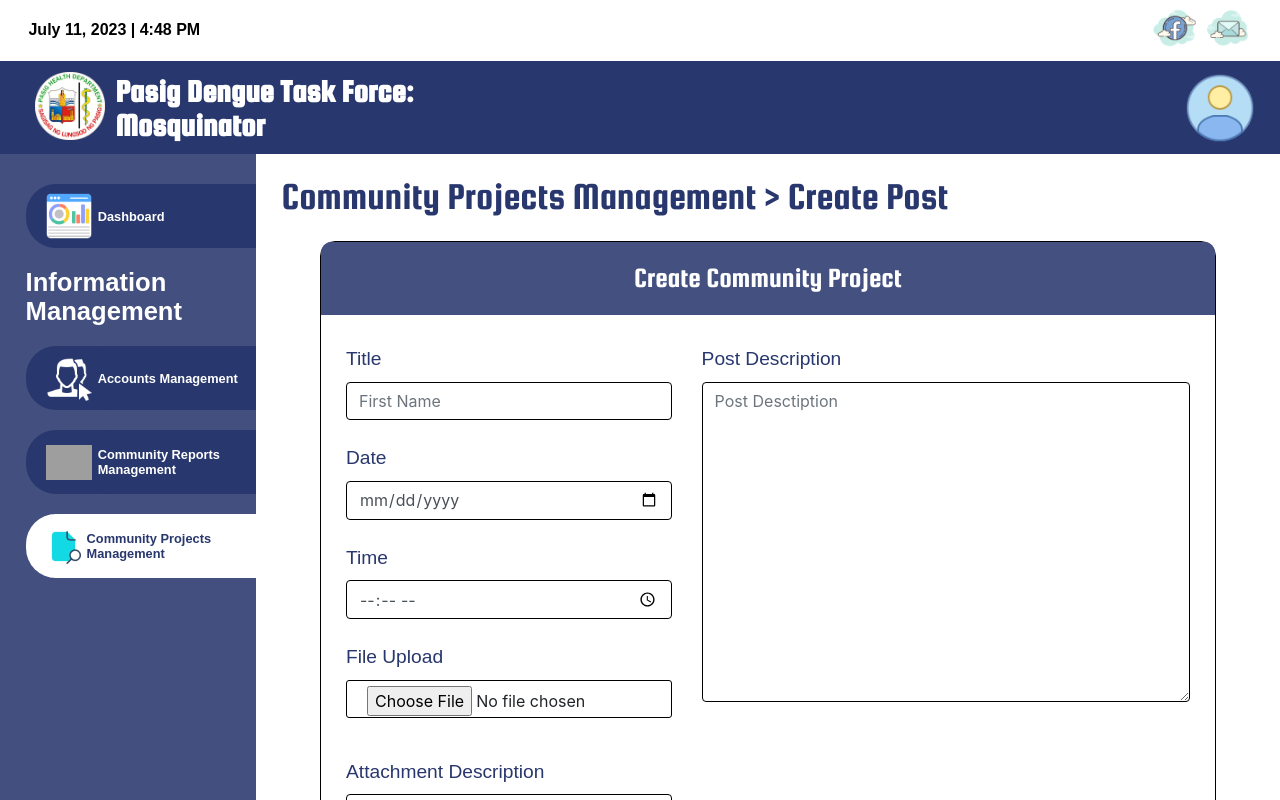
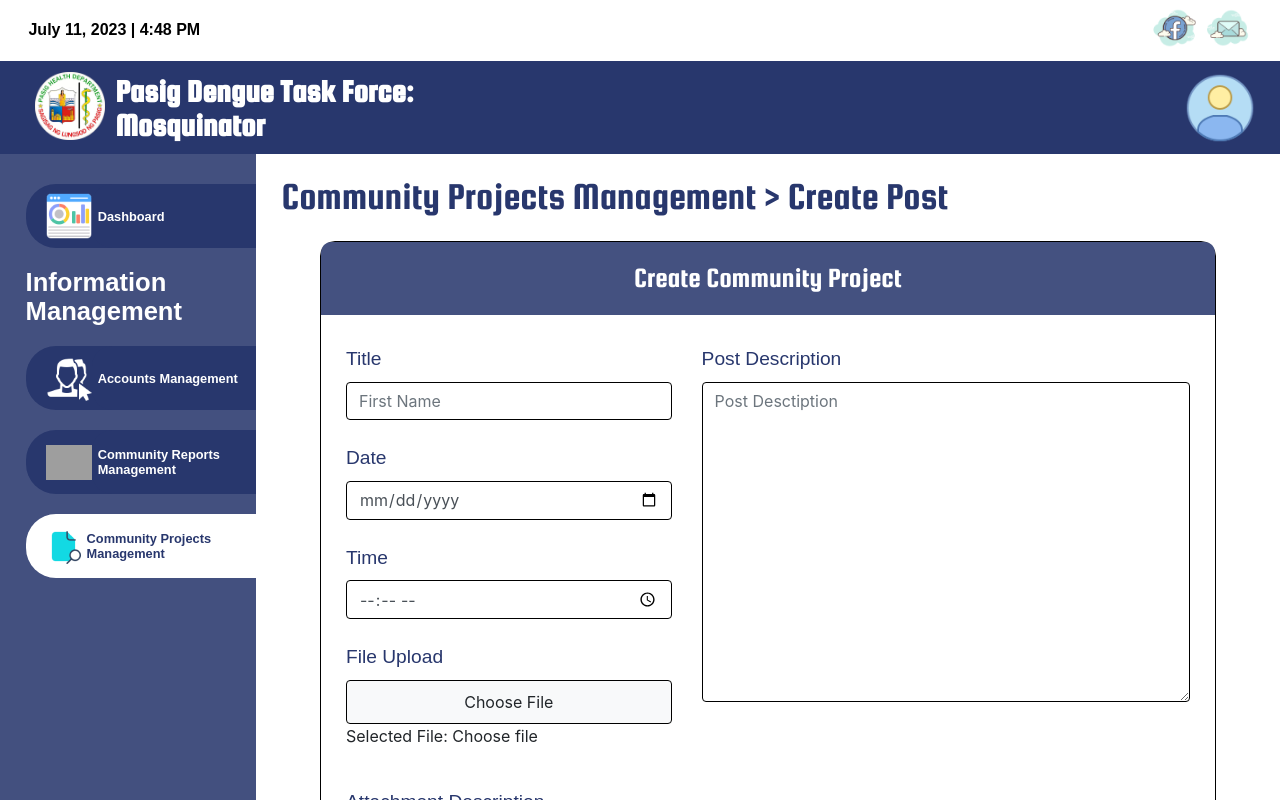
Before and after one commit to VictorSJ1234/capstone_web_admin, an Angular app: page /create-community-project in a window 1280 px wide. Shown: the top 800 px of the page. Built offline with nearby package versions, Linux system fonts and the light colour scheme; grey boxes are pictures that could not be loaded.

Commit message:
updated file upload ui

```diff
--- a/src/app/create-community-project/create-community-project.component.css
+++ b/src/app/create-community-project/create-community-project.component.css
@@ -91,6 +91,12 @@
       margin-bottom: 2.5vw;
   }
 
+  #file_button{
+    width: 100%;
+    height: 3.5vw;
+    border: black 1px solid;
+  }
+
   #title, #middlename, #fileUpload, #fileDescription,#date, #time, #street, #email
   ,#password, #birthday, #gender, #contactNumber, #landline, #districtNumber, #building, #floor
   ,#houseNumber, #repeat_password{
--- a/src/app/create-community-project/create-community-project.component.html
+++ b/src/app/create-community-project/create-community-project.component.html
@@ -50,12 +50,26 @@
                                     &nbsp;
                                 </div>
                             </div>
+                            <!--
                               <div class="form-group" id="file_upload_container">
                                 <label for="fileUpload">File Upload</label>
                                 <div class="custom-file">
                                   <input type="file" id="fileUpload" name="fileUpload" (change)="handleFileUpload($event)">
                                 </div>
                             </div>
+                            -->
+
+                            <div class="form-group" id="file_upload_container">
+                                <label for="fileUpload">File Upload</label>
+                                <div class="custom-file">
+                                    <button class="btn btn-light" (click)="openFileInput()" id="file_button">Choose File</button>
+                                    <p>Selected File: {{ selectedFileName }}</p> <!-- Display the selected file name -->
+                                    <button *ngIf="selectedFile" class="btn btn-warning btn-sm" (click)="removeSelectedFile()">Remove Selected File</button>
+                                    <input type="file" id="fileUpload" name="fileUpload" style="display: none;" (change)="handleFileUpload($event)">
+                                </div>
+                            </div>
+
+
                             <div class="form-group">
                                 <label for="fileDescription">Attachment Description</label>
                                 <input type="text" class="form-control" id="fileDescription" name="fileDescription" placeholder="File Description" required
--- a/src/app/create-community-project/create-community-project.component.ts
+++ b/src/app/create-community-project/create-community-project.component.ts
@@ -36,6 +36,18 @@ export class CreateCommunityProjectComponent {
     }
   }
 
+  removeSelectedFile() {
+    this.selectedFile = null;
+    this.selectedFileName = 'No Chosen File';
+  }
+
+  openFileInput() {
+      const fileInput = document.getElementById('fileUpload');
+      if (fileInput) {
+          fileInput.click();
+      }
+  }
+
 
   isFormValid(): boolean {
     return (
```
